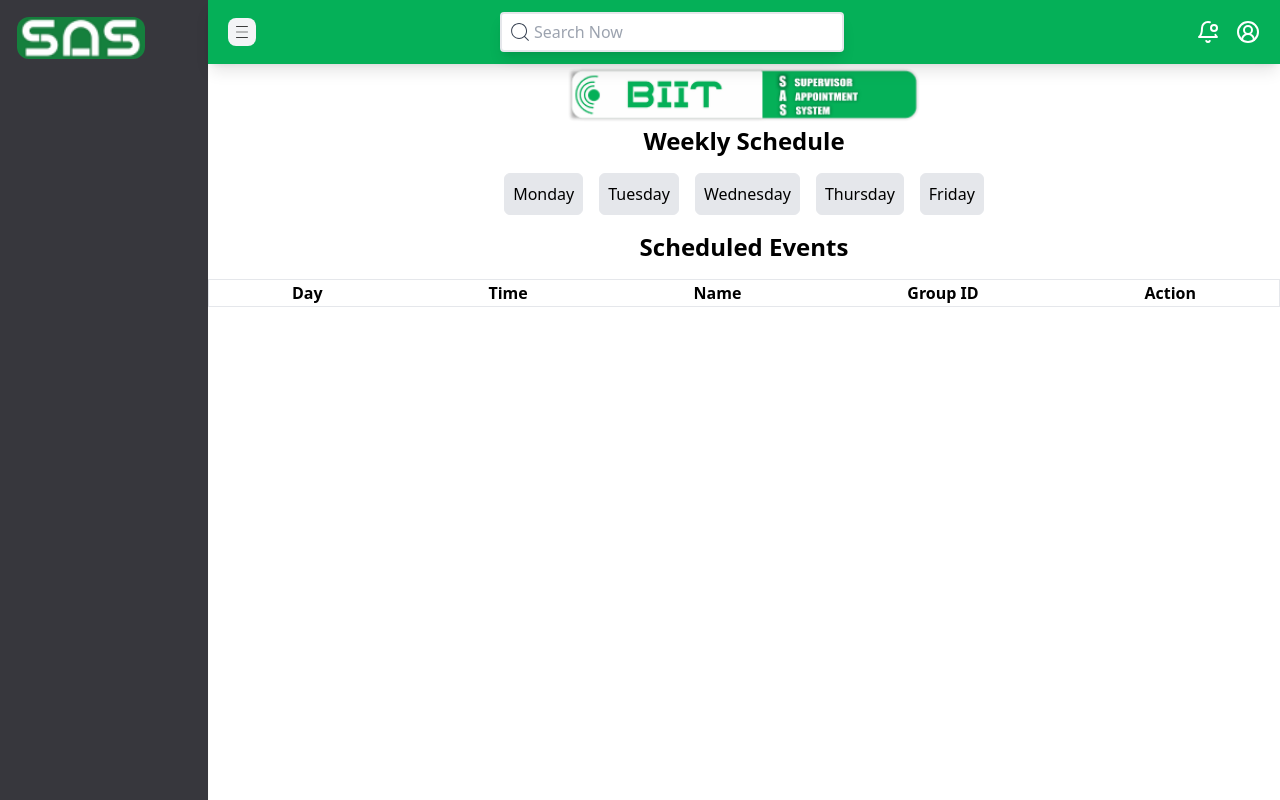
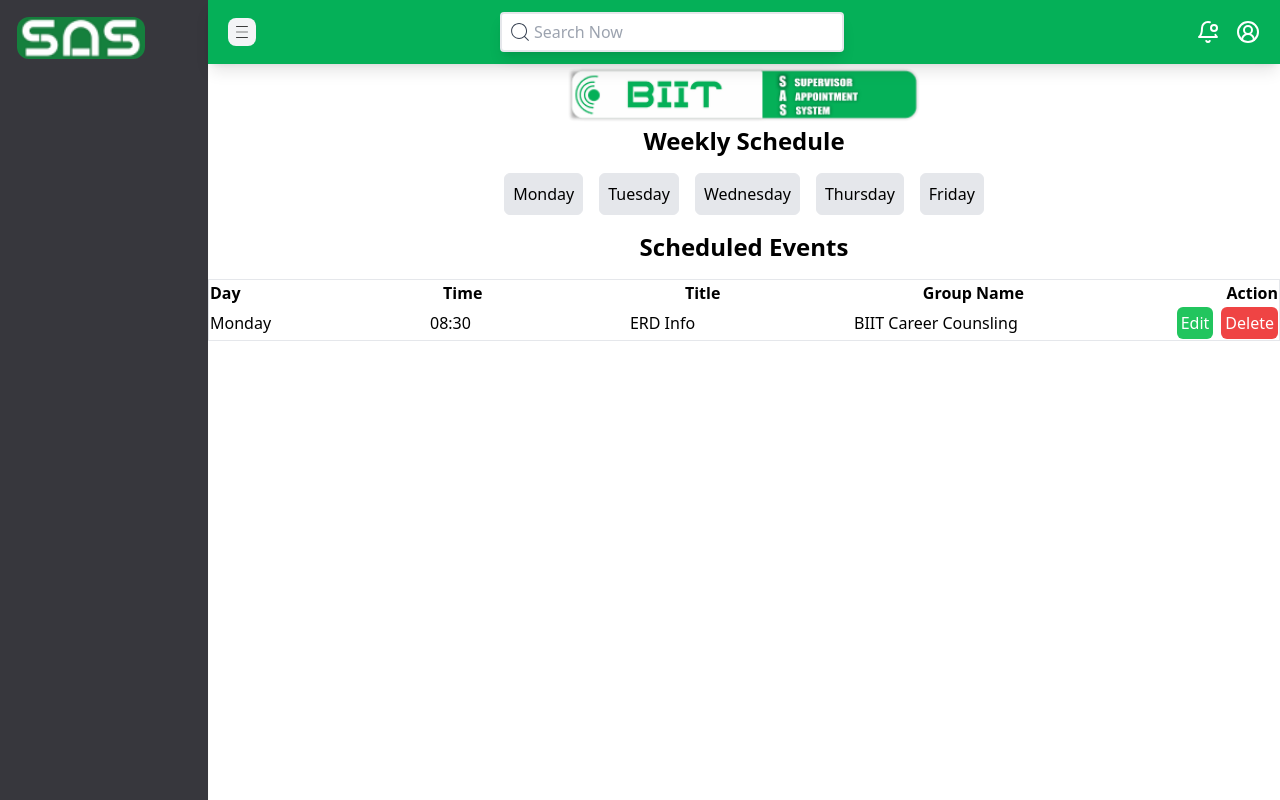
Before and after one commit to Mubashir1292/Biit-Project-Supervisor-Appointment-System, a React (Create React App) app: page /TechnicalExpert/Schedule in a window 1280 px wide. Built offline with nearby package versions, Linux system fonts and the light colour scheme.

Commit message:
Done the Technical Expert Front-end

```diff
--- a/src/pages/TechnicalExpert/Schedule/ScheduleManagement.jsx
+++ b/src/pages/TechnicalExpert/Schedule/ScheduleManagement.jsx
@@ -4,7 +4,13 @@ import biitlogo from "../../../assets/extra/biitSAS.png";
 
 // Sample schedule data for 5 days (Monday to Friday)
 const initialSchedule = [
-  { day: "Monday", events: [], slots: generateSlots() },
+  {
+    day: "Monday",
+    events: [
+      { time: "08:30", name: "ERD Info", groupName: "BIIT Career Counsling" },
+    ],
+    slots: generateSlots(),
+  },
   { day: "Tuesday", events: [], slots: generateSlots() },
   { day: "Wednesday", events: [], slots: generateSlots() },
   { day: "Thursday", events: [], slots: generateSlots() },
@@ -14,12 +20,12 @@ const initialSchedule = [
 // Function to generate time slots from 08:30 to 17:30 (last slot: 17:00-18:00)
 function generateSlots() {
   const slots = [];
-  let time = { hour: 8, minute: 30 };
+  let time = { hour: 8, minute: 15 };
   while (time.hour < 13) {
     const startTime = `${time.hour.toString().padStart(2, "0")}:${time.minute
       .toString()
       .padStart(2, "0")}`;
-    time.minute += 30;
+    time.minute += 15;
     if (time.minute === 60) {
       time.minute = 0;
       time.hour++;
@@ -37,18 +43,18 @@ function WeeklyScheduleUpdater() {
   const [selectedDay, setSelectedDay] = useState("");
   const [selectedSlot, setSelectedSlot] = useState("");
   const [eventName, setEventName] = useState("");
-  const [groupId, setGroupId] = useState("");
+  const [groupName, setGroupName] = useState("");
   const [availableTimeSlots, setAvailableTimeSlots] = useState([]);
 
   // Function to handle adding an event
   const handleAddEvent = () => {
-    if (selectedDay && selectedSlot && eventName && groupId) {
+    if (selectedDay && selectedSlot && eventName && groupName) {
       setSchedule((prevSchedule) => {
         return prevSchedule.map((day) => {
           if (day.day === selectedDay) {
             const updatedEvents = [
               ...day.events,
-              { time: selectedSlot, name: eventName, groupId: groupId },
+              { time: selectedSlot, name: eventName, groupName: groupName },
             ];
             const updatedSlots = day.slots.map((slot) => {
               if (slot.start === selectedSlot) {
@@ -65,11 +71,9 @@ function WeeklyScheduleUpdater() {
       setSelectedDay("");
       setSelectedSlot("");
       setEventName("");
-      setGroupId("");
+      setGroupName("");
     } else {
-      alert(
-        "Please select a day, time slot, enter event name, and enter group ID."
-      );
+      alert("Please select enter event name, and enter group ID.");
     }
   };
 
@@ -138,9 +142,9 @@ function WeeklyScheduleUpdater() {
           />
           <input
             type="number"
-            placeholder="Enter group ID"
-            value={groupId}
-            onChange={(e) => setGroupId(e.target.value)}
+            placeholder="Enter group Name"
+            value={groupName}
+            onChange={(e) => setGroupName(e.target.value)}
             className="w-1/2 p-2 rounded-md border "
           />
           <button
@@ -189,11 +193,11 @@ function WeeklyScheduleUpdater() {
       </div> */}
       <table className="mt-2 border w-full">
         <thead>
-          <tr className="flex justify-around items-center ">
+          <tr className="flex justify-between items-center ">
             <th>Day</th>
             <th>Time</th>
-            <th>Name</th>
-            <th>Group ID</th>
+            <th>Title</th>
+            <th>Group Name</th>
             <th>Action</th>
           </tr>
         </thead>
@@ -202,17 +206,17 @@ function WeeklyScheduleUpdater() {
             day.events.map((event, idx) => (
               <tr
                 key={`${index}-${idx}`}
-                className="flex justify-around items-center "
+                className="flex justify-between items-center "
               >
-                <td className="text-left">{day.day}</td>
-                <td className="text-left -ml-12">{event.time}</td>
-                <td className="text-left -ml-12">{event.name}</td>
-                <td className="text-left ml-6">{event.groupId}</td>
+                <td className="text-right">{day.day}</td>
+                <td className="text-right">{event.time}</td>
+                <td className="text-right">{event.name}</td>
+                <td className="text-right">{event.groupName}</td>
                 <td>
-                  <button className="px-2 py-1 bg-green-500 text-white rounded-md">
+                  <button className="px-1 py-1 bg-green-500 text-white rounded-md">
                     Edit
                   </button>
-                  <button className="px-2 py-1 bg-red-500 text-white rounded-md ml-2">
+                  <button className="px-1 py-1 bg-red-500 text-white rounded-md ml-2">
                     Delete
                   </button>
                 </td>
```
